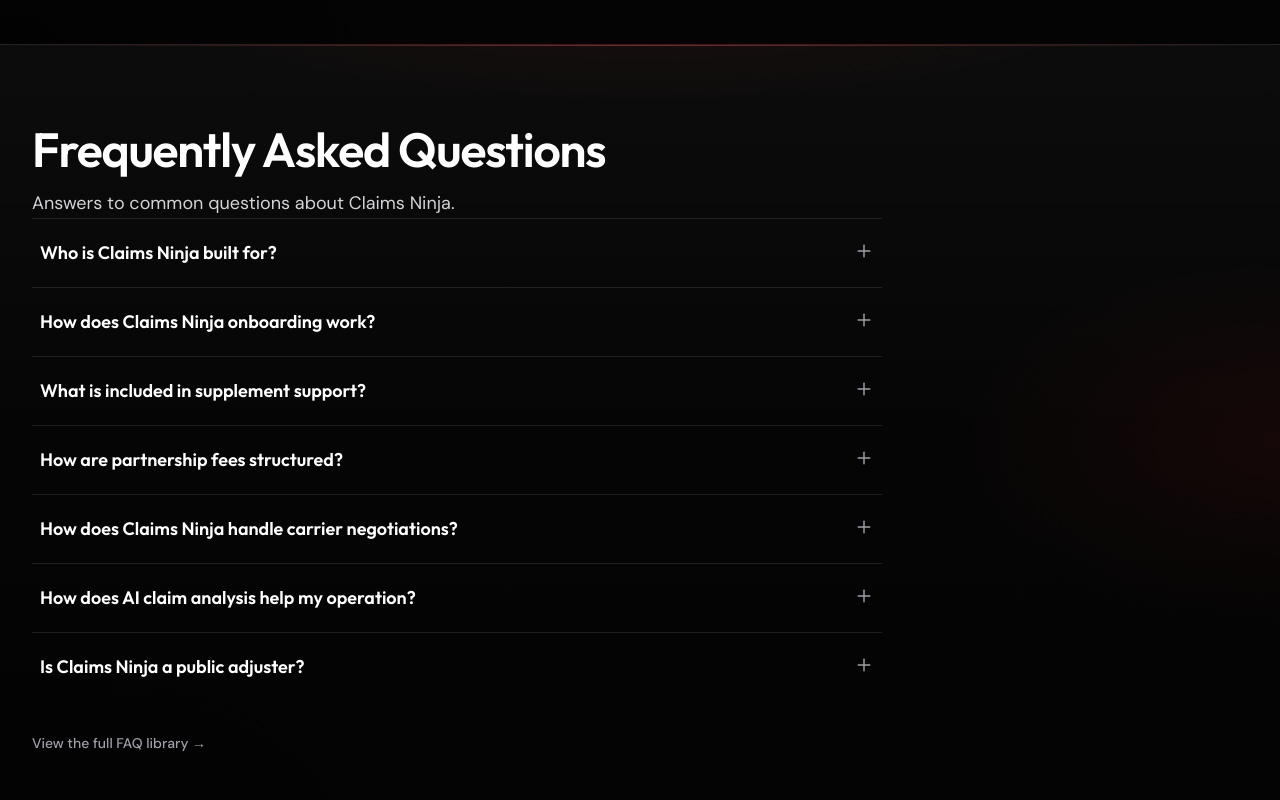
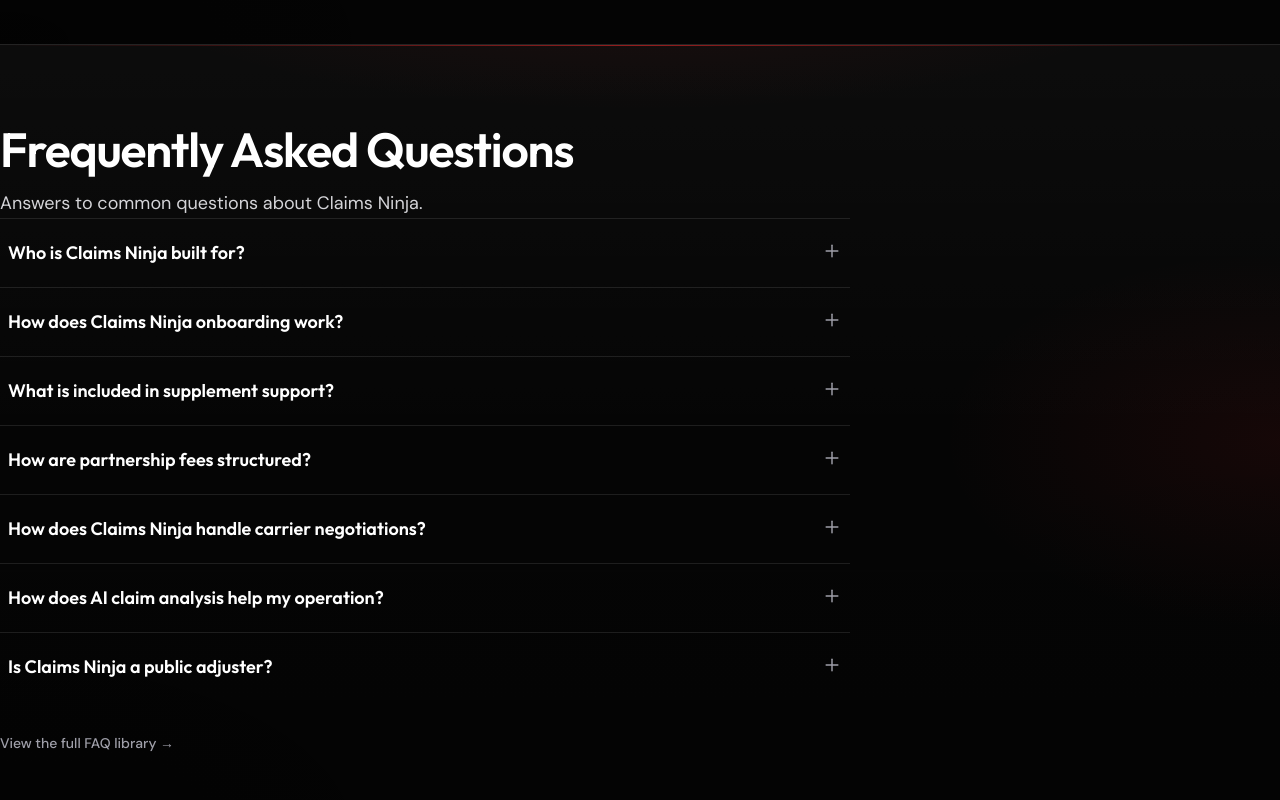
Before and after one commit to Davidp678/claims-ninja-website, a Next.js app: page / in a window 1280 px wide. Shown: the part 4940-5740 px from the top of the page. Built offline with nearby package versions, Linux system fonts and the light colour scheme.

Commit message:
Refine sitewide FAQ alignment

```diff
--- a/src/components/faq/SiteFaqSection.tsx
+++ b/src/components/faq/SiteFaqSection.tsx
@@ -16,7 +16,7 @@
 
   return (
     <Section bordered compact>
-      <div className="max-w-[850px]">
+      <div className="max-w-[850px] lg:-ml-6 xl:-ml-8">
         <SectionHeading
           title="Frequently Asked Questions"
           description={`Answers to common questions about ${topic}.`}
```
